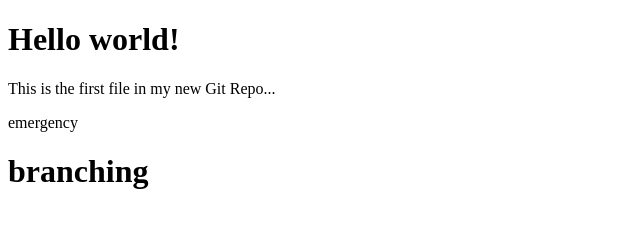
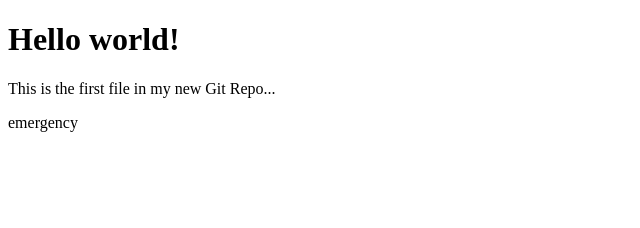
Before and after one commit to vijayusj/helloworld, a plain HTML site: page index.html in a window 1280 px wide. Shown: the whole page, without its empty margins (0-640 px from the left). Drawn offline with Linux system fonts and the light colour scheme.

Commit message:
Update index.html

```diff
--- a/index.html
+++ b/index.html
@@ -11,6 +11,6 @@
     <h1>Hello world!</h1>
     <p>This is the first file in my new Git Repo...</p>
     <p>emergency</p>
-    <h1>branching</h1>
+
   </body>
 </html>
```
